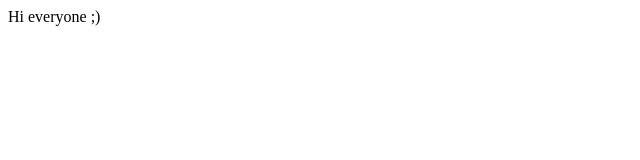
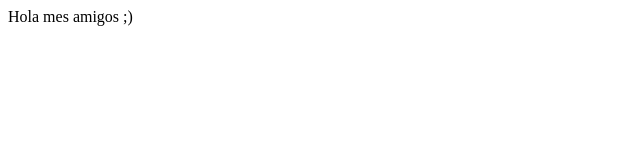
Before and after one commit to rssissoko600/cs-1998-backend, a plain HTML site: page index.html in a window 1280 px wide. Shown: the full height of the page, 0-640 px from the left. Drawn offline with Linux system fonts and the light colour scheme.

Commit message:
Change greeting to espanol

```diff
--- a/index.html
+++ b/index.html
@@ -7,6 +7,6 @@
 </head>
 
 <body>
-Hi everyone ;)
+Hola mes amigos ;)
 </body>
 </html>
```
